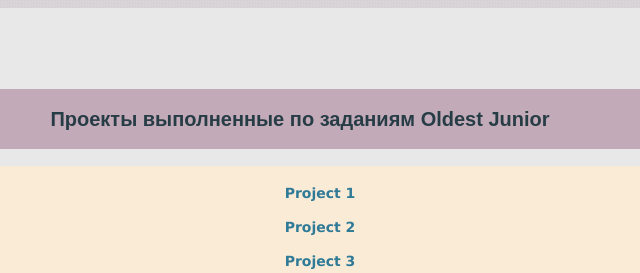
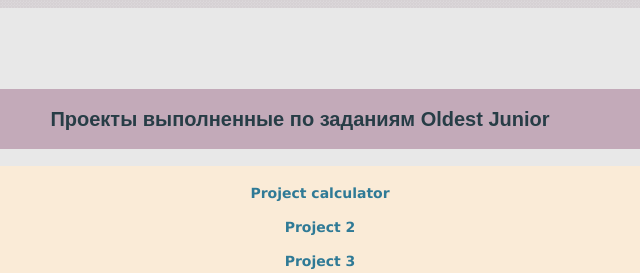
Before and after one commit to AlexMajak/oldest-junior-project, a plain HTML site: page index.html in a window 1280 px wide. Shown: the top 273 px of the page, 429-1069 px from the left. Drawn offline with Linux system fonts and the light colour scheme.

Commit message:
added calculator

```diff
--- a/index.html
+++ b/index.html
@@ -1,5 +1,6 @@
 <!DOCTYPE html>
 <html lang="en">
+
 <head>
 	<meta charset="UTF-8" />
 	<meta http-equiv="X-UA-Compatible" content="IE=edge" />
@@ -16,7 +17,7 @@
 		<div class="list-ul">
 			<ul>
 				<li>
-            <a href="./project1/index.html">Project 1</a>
+					<a href="./project1/index.html">Project calculator</a>
 				</li>
 				<li>
 					<a href="./project1/index.html">Project 2</a>
@@ -29,4 +30,5 @@
 	</section>
 	<script src="./app.js"></script>
 </body>
+
 </html>
```
Lines whose indentation alone changed are shown as unchanged.
